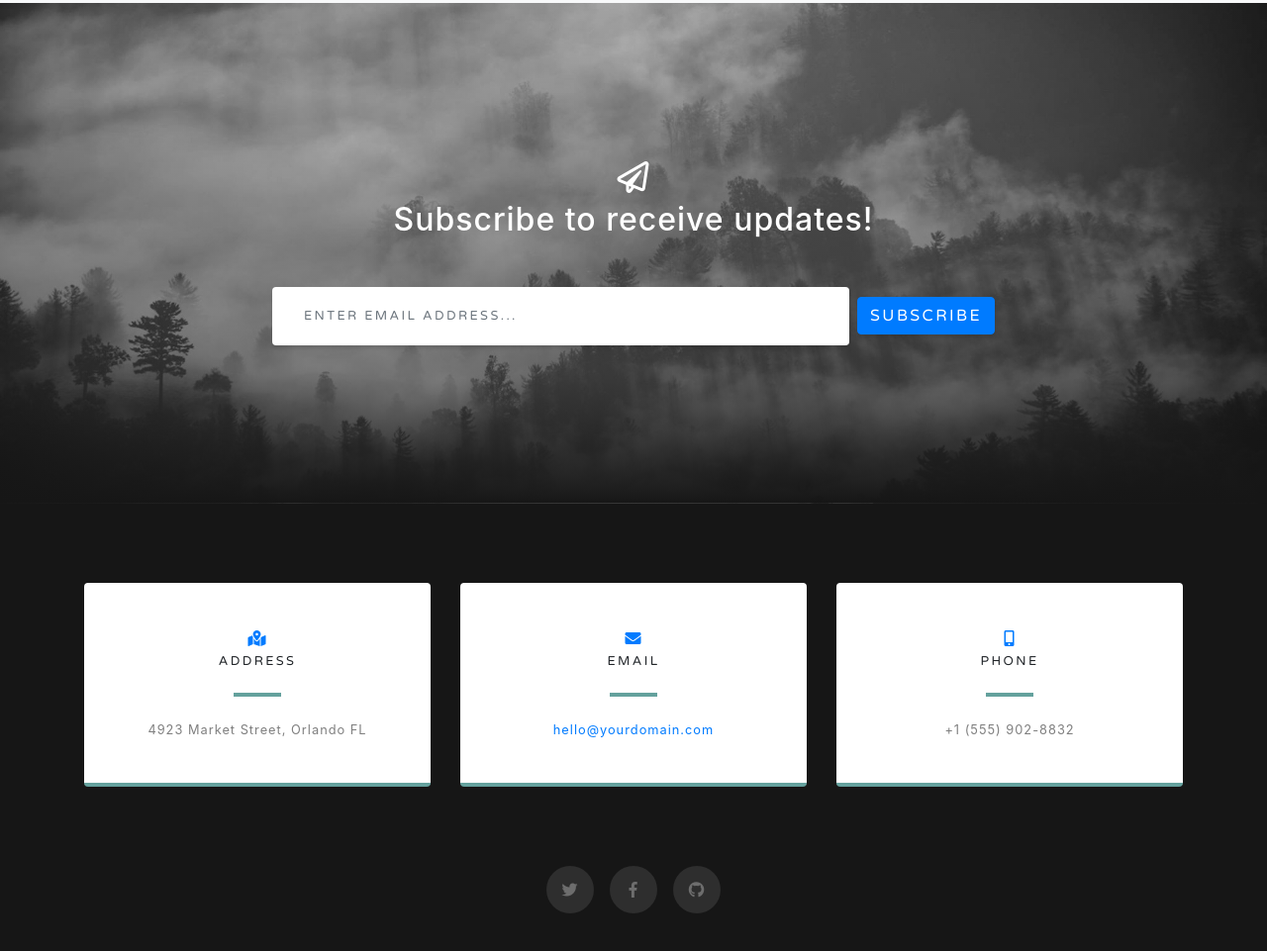
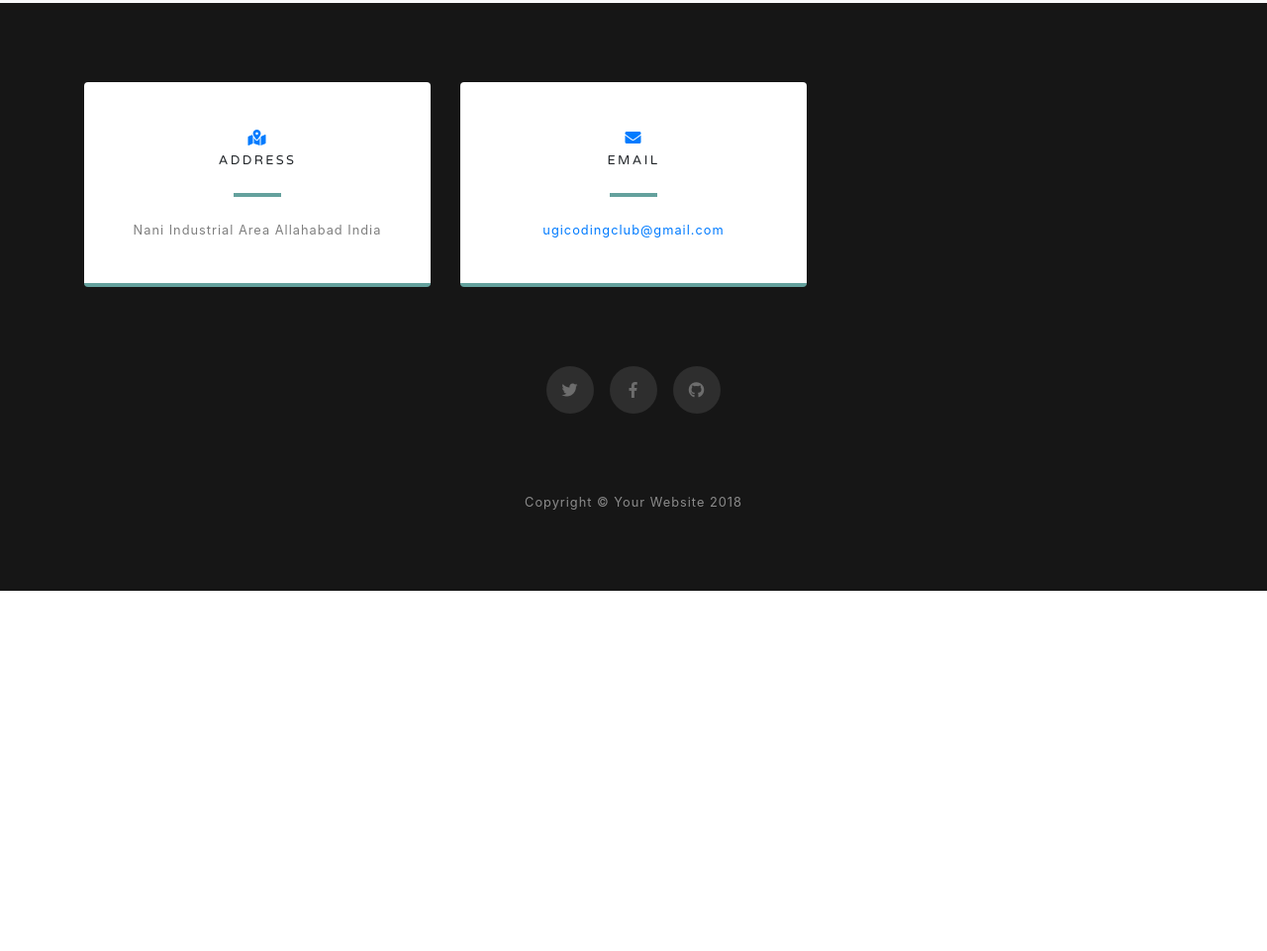
Before and after one commit to ugi-coding-community/ugi-coding-community.github.io, a website with bundled scripts: page index.html in a window 1280 px wide. Shown: the part 4809-5770 px from the top of the page at 99% size. After the commit the page ends 5406 px from the top, so only its background shows below. Built offline with nearby package versions, Linux system fonts and the light colour scheme.

Commit message:
Update index.html

```diff
--- a/index.html
+++ b/index.html
@@ -207,25 +207,6 @@
       </div>
     </section>
 
-    <!-- Signup Section -->
-    <section id="signup" class="signup-section">
-      <div class="container">
-        <div class="row">
-          <div class="col-md-10 col-lg-8 mx-auto text-center">
-
-            <i class="far fa-paper-plane fa-2x mb-2 text-white"></i>
-            <h2 class="text-white mb-5">Subscribe to receive updates!</h2>
-
-            <form class="form-inline d-flex">
-              <input type="email" class="form-control flex-fill mr-0 mr-sm-2 mb-3 mb-sm-0" id="inputEmail" placeholder="Enter email address...">
-              <button type="submit" class="btn btn-primary mx-auto">Subscribe</button>
-            </form>
-
-          </div>
-        </div>
-      </div>
-    </section>
-
     <!-- Contact Section -->
     <section class="contact-section bg-black">
       <div class="container">
@@ -238,7 +219,7 @@
                 <i class="fas fa-map-marked-alt text-primary mb-2"></i>
                 <h4 class="text-uppercase m-0">Address</h4>
                 <hr class="my-4">
-                <div class="small text-black-50">4923 Market Street, Orlando FL</div>
+                <div class="small text-black-50">Nani Industrial Area Allahabad India</div>
               </div>
             </div>
           </div>
@@ -250,19 +231,8 @@
                 <h4 class="text-uppercase m-0">Email</h4>
                 <hr class="my-4">
                 <div class="small text-black-50">
-                  <a href="#">hello@yourdomain.com</a>
+                  <a href="#">ugicodingclub@gmail.com</a>
                 </div>
-              </div>
-            </div>
-          </div>
-
-          <div class="col-md-4 mb-3 mb-md-0">
-            <div class="card py-4 h-100">
-              <div class="card-body text-center">
-                <i class="fas fa-mobile-alt text-primary mb-2"></i>
-                <h4 class="text-uppercase m-0">Phone</h4>
-                <hr class="my-4">
-                <div class="small text-black-50">+1 (555) 902-8832</div>
               </div>
             </div>
           </div>
```
